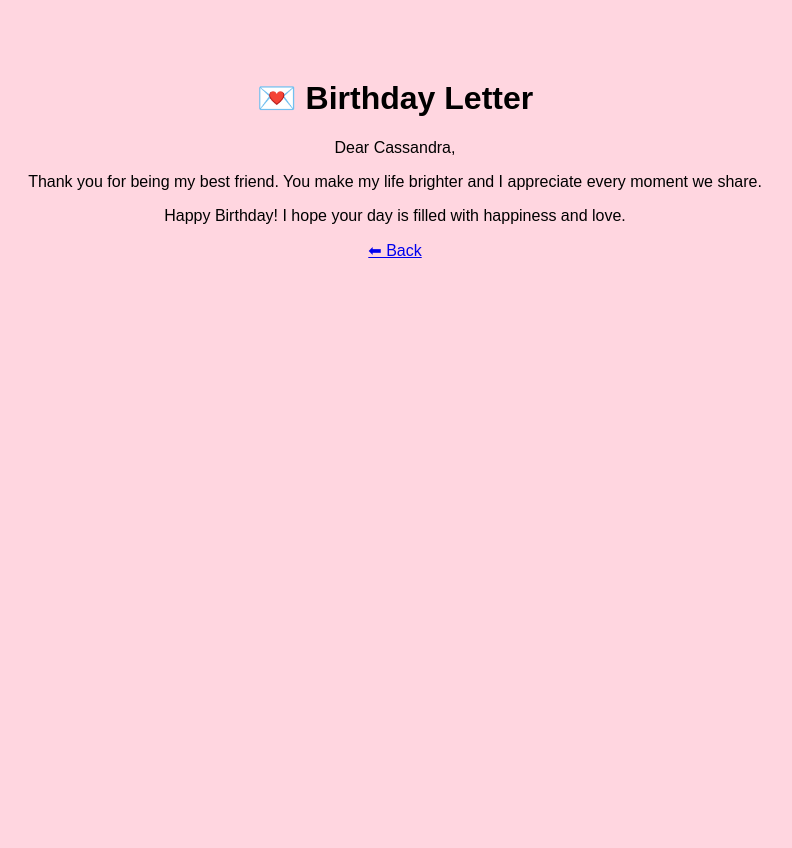
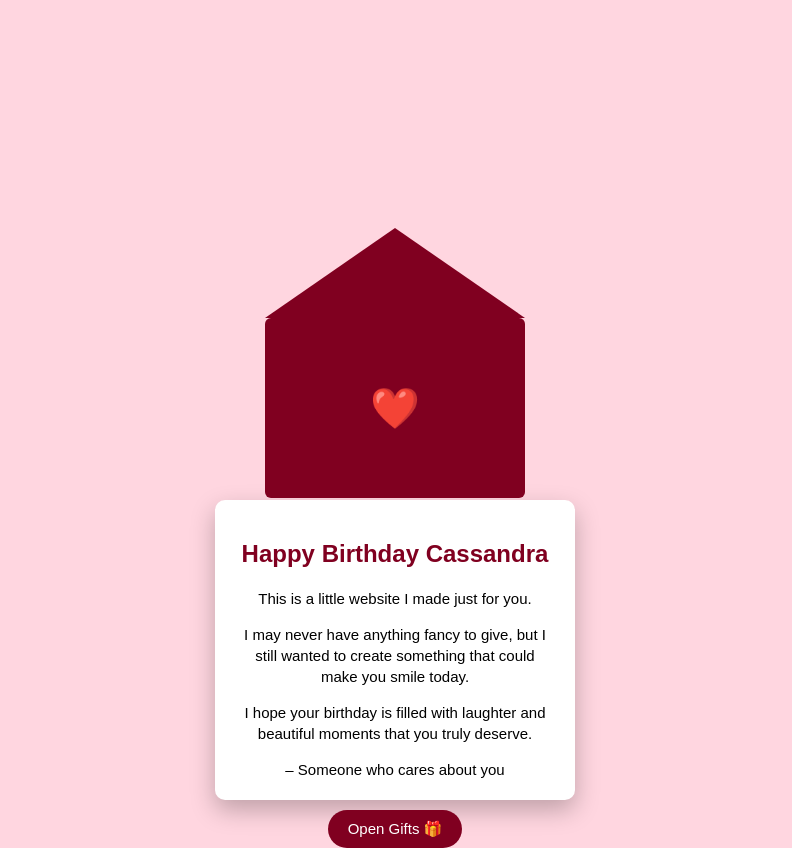
Before and after one commit to sheynaastig-commits/for-cassandra, a plain HTML site: page letter.html in a window 1280 px wide. Shown: the whole page, without its empty margins (245-1037 px from the left). Before the commit the page ends 800 px from the top, so only its background shows below. Drawn offline with Linux system fonts and the light colour scheme.

Commit message:
Update letter.html

```diff
--- a/letter.html
+++ b/letter.html
@@ -1,25 +1,133 @@
 <!DOCTYPE html>
 <html>
 <head>
-<title>Birthday Letter</title>
+<title>For Cassandra</title>
+
+<style>
+
+body{
+background:#ffd6e0;
+font-family:Arial;
+display:flex;
+justify-content:center;
+align-items:center;
+height:100vh;
+flex-direction:column;
+overflow:hidden;
+}
+
+/* envelope */
+
+.envelope{
+position:relative;
+width:260px;
+height:180px;
+background:#800020;
+border-radius:6px;
+display:flex;
+justify-content:center;
+align-items:center;
+cursor:pointer;
+z-index:2;
+}
+
+.envelope:before{
+content:"";
+position:absolute;
+top:-90px;
+border-left:130px solid transparent;
+border-right:130px solid transparent;
+border-bottom:90px solid #800020;
+}
+
+.heart{
+font-size:40px;
+}
+
+/* letter */
+
+.letter{
+position:absolute;
+width:320px;
+height:260px;
+background:white;
+border-radius:10px;
+padding:20px;
+text-align:center;
+
+bottom:120px;
+transform:translateY(120px);
+transition:0.7s;
+
+box-shadow:0 10px 25px rgba(0,0,0,0.25);
+}
+
+.show{
+transform:translateY(-40px);
+}
+
+h2{
+color:#800020;
+}
+
+p{
+font-size:15px;
+line-height:1.4;
+}
+
+.proceed{
+margin-top:15px;
+padding:10px 20px;
+background:#800020;
+border:none;
+color:white;
+border-radius:25px;
+cursor:pointer;
+font-size:15px;
+}
+
+</style>
 </head>
 
-<body style="background:#ffd6e0; font-family:Arial; text-align:center; padding:50px;">
+<body>
 
-<h1>💌 Birthday Letter</h1>
+<div class="letter" id="letter">
 
-<p>Dear Cassandra,</p>
+<h2>Happy Birthday Cassandra</h2>
+
+<p>This is a little website I made just for you.</p>
 
 <p>
-Thank you for being my best friend.
-You make my life brighter and I appreciate every moment we share.
+I may never have anything fancy to give,
+but I still wanted to create something
+that could make you smile today.
 </p>
 
 <p>
-Happy Birthday! I hope your day is filled with happiness and love.
+I hope your birthday is filled with
+laughter and beautiful moments
+that you truly deserve.
 </p>
 
-<a href="index.html">⬅ Back</a>
+<p>– Someone who cares about you</p>
+
+<button class="proceed" onclick="location.href='gifts.html'">
+Open Gifts 🎁
+</button>
+
+</div>
+
+<div class="envelope" onclick="openLetter()">
+<div class="heart">❤️</div>
+</div>
+
+<script>
+
+function openLetter(){
+document.getElementById("letter").classList.toggle("show");
+}
+
+</script>
 
 </body>
 </html>
```
